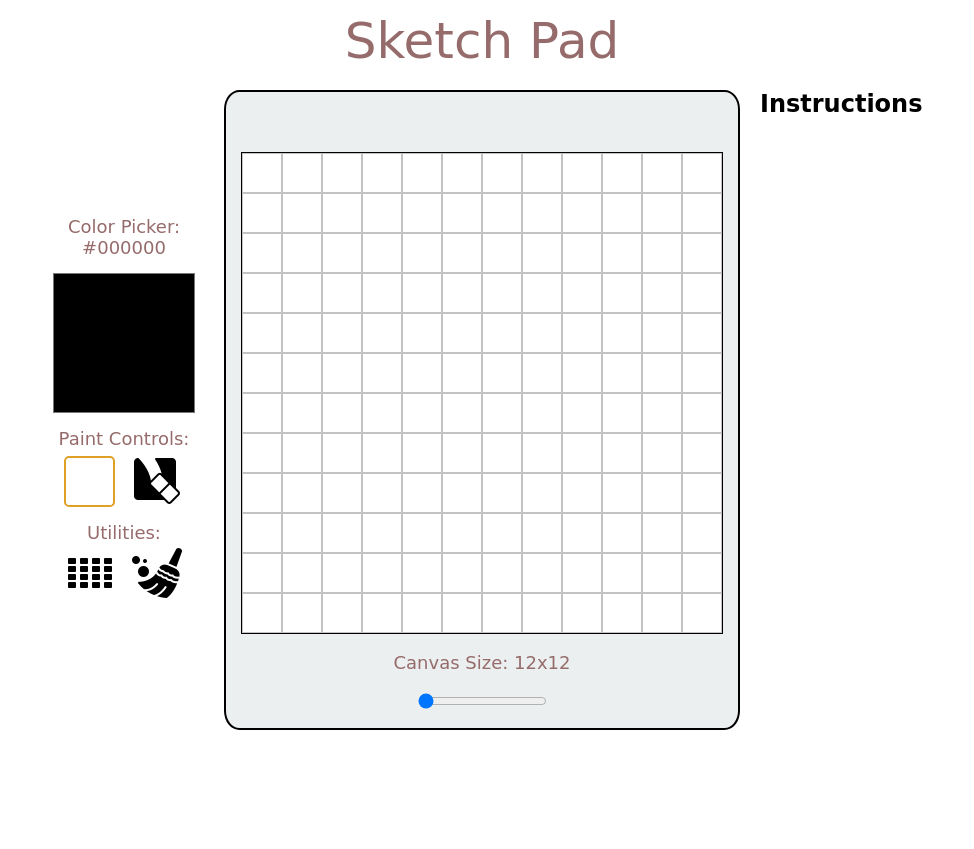
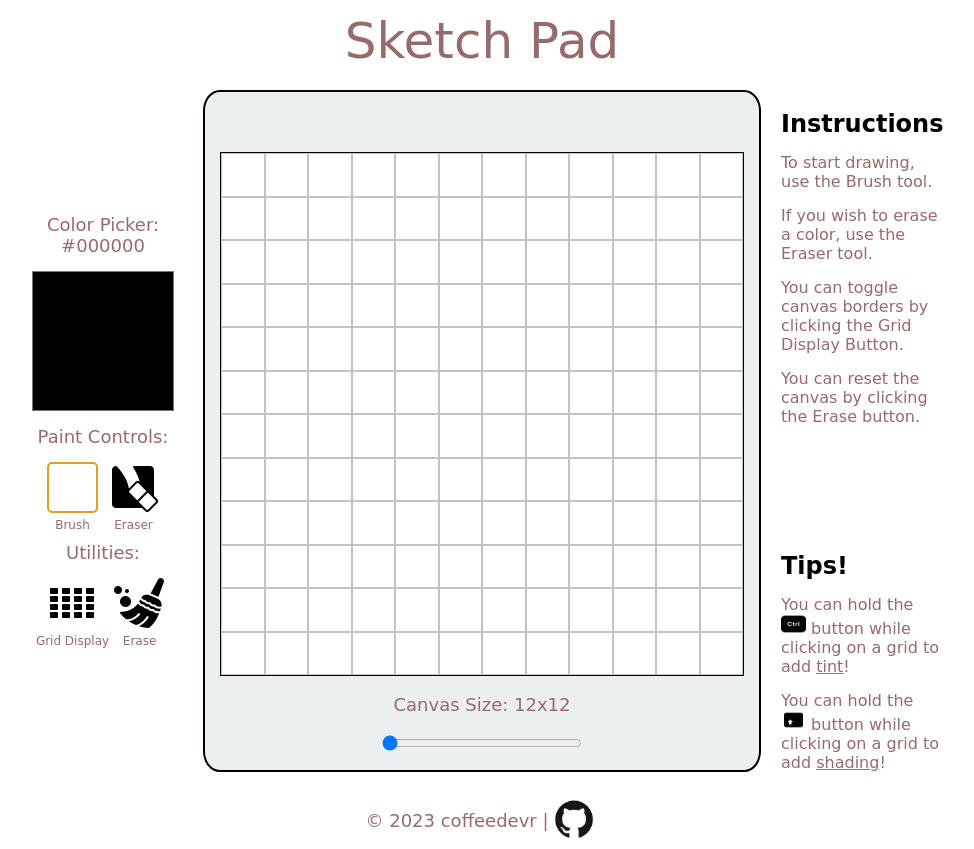
Before and after one commit to coffeedevr/sketch-pad, a plain HTML site: page index.html in a window 1280 px wide. Shown: the whole page, without its empty margins (158-1132 px from the left). Before the commit the page ends 800 px from the top, so only its background shows below. Drawn offline with Linux system fonts and the light colour scheme; a web font is replaced by a local one.

Commit message:
Update css design of the webpage and add/update new divs
Divs added/updated:
- footer: now with text and logo/link
- leftbar: updated information

```diff
--- a/index.html
+++ b/index.html
@@ -10,8 +10,7 @@
     <link rel="stylesheet" href="style.css">
     <link rel="preconnect" href="https://fonts.googleapis.com">
     <link rel="preconnect" href="https://fonts.gstatic.com" crossorigin>
-    <link href="https://fonts.googleapis.com/css2?family=Merienda+One&display=swap" rel="stylesheet">
-
+    <link href="https://fonts.googleapis.com/css2?family=Merienda+One&family=Tilt+Neon&display=swap" rel="stylesheet">
 </head>
 
 <body class="body">
@@ -26,15 +25,27 @@
                 <div class="clrcontainer">
                     <input type="color" id="colorcontrol" value="#000000">
                 </div>
+                <p>Paint Controls:</p>
                 <div class="paintcontrols">
-                    <p>Paint Controls:</p>
-                    <button class="buttons" id="paintcontrol"></button>
-                    <button class="buttons" id="erasercontrol"></button>
+                    <div class="buttoncontainer">
+                        <button class="buttons" id="paintcontrol"></button>
+                        <p class="buttonlabel">Brush</p>
+                    </div>
+                    <div class="buttoncontainer">
+                        <button class="buttons" id="erasercontrol"></button>
+                        <p class="buttonlabel">Eraser</p>
+                    </div>
                 </div>
+                <p>Utilities:</p>
                 <div class="utilcontainer">
-                    <p>Utilities:</p>
-                    <button class="buttons" id="bordercontrol"></button>
-                    <button class="buttons" id="clearcanvas"></button>
+                    <div class="buttoncontainer">
+                        <button class="buttons" id="bordercontrol"></button>
+                        <p class="buttonlabel">Grid Display</p>
+                    </div>
+                    <div class="buttoncontainer">
+                        <button class="buttons" id="clearcanvas"></button>
+                        <p class="buttonlabel">Erase</p>
+                    </div>
                 </div>
             </div>
         </div>
@@ -43,18 +54,30 @@
             <div id="gridcontainer"></div>
             <p id="gridsizedisplay">Canvas Size: 12x12</p>
             <div class="slidecontainer">
-                <input type="range" id="gridslider" min="0" max="3" value="0">
+                <input type="range" id="gridslider" min="0" max="13" value="0">
             </div>
         </div>
 
         <div class="leftbar">
-            <h2>Instructions</h2>
+            <div class="instructioncontainer">
+                <h2>Instructions</h2>
+                <p>To start drawing, use the Brush tool.</p>
+                <p>If you wish to erase a color, use the Eraser tool.</p>
+                <p>You can toggle canvas borders by clicking the Grid Display Button.</p>
+                <p>You can reset the canvas by clicking the Erase button.</p>
+            </div>
+            <div class="tipscontainer">
+                <h2>Tips!</h2>
+                <p>You can hold the <img src="img/icons8-ctrl-50.png"> button while clicking on a grid to add <u>tint</u>!</p>
+                <p>You can hold the <img src="img/icons8-shift-mac-50.png"> button while clicking on a grid to add <u>shading</u>!</p>
+            </div>
         </div>
 
     </div>
 
     <div class="footer">
-        <p class="footertext"></p>
+        <p id="footertext"> coffeedevr |</p>
+        <a href="https://github.com/coffeedevr/sketch-pad" target=”_blank”><img src="img/githublogo.png" height="50px"></a>
     </div>
     <script src="script.js"></script>
 </body>
--- a/script.js
+++ b/script.js
@@ -8,17 +8,23 @@ const btnErase = document.querySelector('#erasercontrol');
 const gridSlider = document.querySelector('#gridslider');
 const gridDisplay = document.querySelector('#gridsizedisplay');
 const colorDisplay = document.querySelector('#colordisplay');
+const footerText = document.querySelector('#footertext');
 
 //variables
 const defaultGridBoxes = 12;
-const gridValues = [12, 24, 32, 64];
+const gridValues = [12, 16, 20, 24, 28, 32, 36, 40, 44, 48, 52, 56, 60, 64];
+
+const d = new Date();
+let year = d.getFullYear();
+
 let paintmode = true;
+let holdmode = 0;
 
 function loadGrid(grid) {
-    let gridSize = (480 / grid) - 2;  //determines div size depending on grid and container size; -2 is border;
+    let gridSize = (522 / grid) - 2;  //determines div size depending on grid and container size; -2 is border;
     let boxNum = grid * grid; //amount of divs to create;
 
-    for (let i = 0; i < boxNum; i++) {
+    for (let i = 0; i < boxNum; i++) { //create grids
         let box = document.createElement('div');
         box.setAttribute('class', 'gridbox');
         box.setAttribute('id', "box" + i);
@@ -28,9 +34,16 @@ function loadGrid(grid) {
 
     const gridBoxes = document.querySelectorAll('.gridbox');
 
-    gridBoxes.forEach((boxes) => {
+    gridBoxes.forEach((boxes) => { //add listeners to grids
+        boxes.addEventListener('mousedown', () => {
+            holdmode = 1;
+        });
+        boxes.addEventListener('mouseup', () => {
+            holdmode = 0;
+        });
         boxes.addEventListener('mousedown', changeColor);
         boxes.addEventListener('mouseup', changeColor);
+        boxes.addEventListener('mouseover', changeColor);
     });
 
     function removeGrid() {
@@ -46,7 +59,7 @@ function loadGrid(grid) {
         }
     }
 
-    function changeGrid() {
+    function changeGrid() { //change grid size
         let boxes = document.querySelectorAll('.gridbox');
         boxes.forEach((boxes) => {
             boxes.remove();
@@ -56,6 +69,8 @@ function loadGrid(grid) {
 
         gridSlider.removeEventListener('change', changeGrid);
         colorpicker.removeEventListener('click', changeColor);
+        colorpicker.removeEventListener('change', updateColor);
+        btnBorder.removeEventListener('click', removeGrid);
         btnBorder.removeEventListener('click', removeGrid);
         btnReset.removeEventListener('click', resetCanvas);
 
@@ -86,6 +101,8 @@ function loadGrid(grid) {
 
 }
 
+footerText.textContent = "© " + year + footerText.textContent;
+
 window.addEventListener('DOMContentLoaded', () => {
     loadGrid(defaultGridBoxes); //load default number of boxes
 });
@@ -95,10 +112,10 @@ function changeColor(event) {
     const id = "#" + event.target.id;
     const targetBox = document.querySelector(id).style;
     const targetColor = document.getElementById(event.target.id).style.backgroundColor;
-
+    console.log(event.type);
     if (paintmode == true) {
         if (event.type == 'mousedown') {
-            if (event.altKey && !event.ctrlKey) {
+            if (event.ctrlKey) { // add tint
                 const toRGBArray = rgbStr => rgbStr.match(/\d+/g).map(Number);
                 let newcolor = toRGBArray(targetColor);
 
@@ -109,7 +126,7 @@ function changeColor(event) {
                 targetBox.backgroundColor = "rgb("+newR+", "+newG+", "+newB+")";
 
 
-            } else if (event.shiftKey && !event.ctrlKey) {
+            } else if (event.shiftKey) { //add shading
                 const toRGBArray = rgbStr => rgbStr.match(/\d+/g).map(Number);
                 let newcolor = toRGBArray(targetColor);
 
@@ -122,9 +139,13 @@ function changeColor(event) {
             else {
                 targetBox.backgroundColor = document.getElementById("colorcontrol").value;
             }
+        } else if (event.type == 'mouseover' && holdmode == 1){
+            targetBox.backgroundColor = document.getElementById("colorcontrol").value;
+        } else {
+
         }
     } else {
-        if (event.type == 'mousedown' || event.ctrlKey) {
+        if (event.type == 'mousedown') {
             targetBox.backgroundColor = 'rgb(255, 255, 255)';
         }
     }
--- a/style.css
+++ b/style.css
@@ -41,13 +41,36 @@ p {
 
 #colordisplay,
 .paintcontrols p,
-.utilcontainer p
+.utilcontainer p,
+.controls p
 {
     padding: 0px;
     margin: 0px;
     float: top;
     text-align: center;
 }
+
+.buttonlabel {
+    font-size: 12px;
+}
+
+.paintcontrols {
+    display: flex;
+    flex-direction: row;
+}
+
+.buttoncontainer {
+    display: flex;
+    flex-direction: column;
+    align-items: center;
+}
+
+.utilcontainer {
+    display: flex;
+    flex-direction: row;
+    align-items: center;
+}
+
 
 .buttons {
     height: 51px;
@@ -56,6 +79,11 @@ p {
     margin: 5px;
     border: none;
     padding: 0px;
+    cursor: pointer;
+}
+
+#gridslider {
+    width: 200px
 }
 
 #paintcontrol {
@@ -107,8 +135,8 @@ p {
 
 #gridcontainer {
     border: 1px solid;
-    height: 480px;
-    width: 480px;
+    height: 522px;
+    width: 522px;
     display: flex;
     flex-wrap: wrap;
     padding: 0px;
@@ -128,15 +156,30 @@ p {
 
 .leftbar {
     display: flex;
-    text-align: center;
+    flex-direction: column;
     width: 160px;
+    justify-content: space-between;
+}
+
+.leftbar p {
+    font-size: 16px;
+    margin: 15px 0 0px 0;
 }
 
 .leftbar h2 {
     padding: 0px;
-    margin: 0px;
+    margin-bottom: 0px;
 }
 
 .footer {
-    text-align: center;
+    margin-top: 10px;
+    font-family: 'Tilt Neon', cursive;
+    display: flex;
+    justify-content: center;
+    align-items: center;
 }
+
+.tipscontainer img {
+    height: 20px;
+    width: 25px;
+}
```
Also changed, not shown: img/githublogo.png (added), img/icons8-ctrl-50.png (added), img/icons8-shift-mac-50.png (added).
